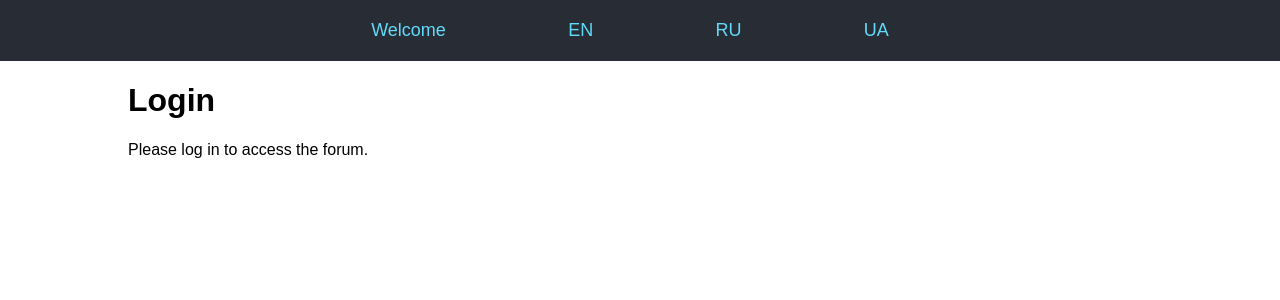
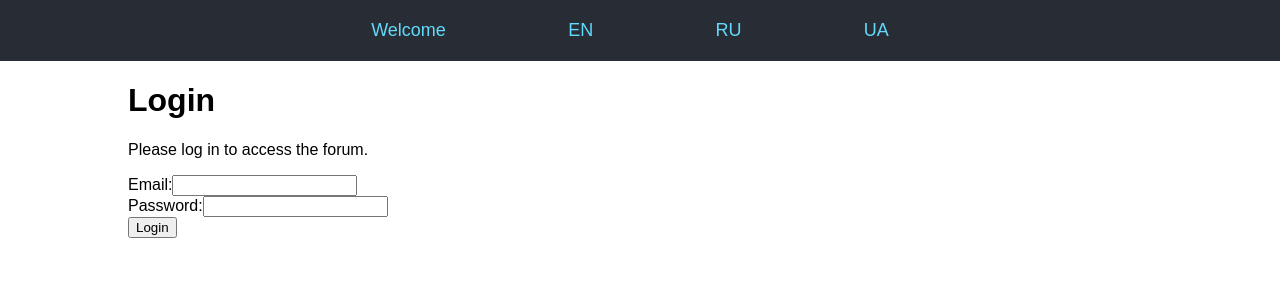
Before and after one commit to mykytashcheholevatyi/TalkNet-Monorepo, a React (Create React App) app in the folder reddit-clone/: page /login in a window 1280 px wide. Shown: the top 300 px of the page. Built offline with nearby package versions, Linux system fonts and the light colour scheme.

Commit message:
Update LoginPage.js

```diff
--- a/reddit-clone/src/pages/LoginPage.js
+++ b/reddit-clone/src/pages/LoginPage.js
@@ -1,11 +1,56 @@
-import React from 'react';
+import React, { useState } from 'react';
 
 function LoginPage() {
+  // Состояние для хранения данных формы
+  const [formData, setFormData] = useState({
+    email: '',
+    password: '',
+  });
+
+  // Обработчик изменения полей формы
+  const handleInputChange = (e) => {
+    const { name, value } = e.target;
+    setFormData({
+      ...formData,
+      [name]: value,
+    });
+  };
+
+  // Обработчик отправки формы
+  const handleSubmit = (e) => {
+    e.preventDefault();
+    // Отправка данных на сервер для аутентификации
+    // Вместо этого места, вы должны добавить код для отправки данных на сервер
+    console.log('Отправка данных:', formData);
+  };
+
   return (
     <div>
       <h1>Login</h1>
       <p>Please log in to access the forum.</p>
-      {/* Добавьте форму входа */}
+      <form onSubmit={handleSubmit}>
+        <div>
+          <label>Email:</label>
+          <input
+            type="email"
+            name="email"
+            value={formData.email}
+            onChange={handleInputChange}
+            required
+          />
+        </div>
+        <div>
+          <label>Password:</label>
+          <input
+            type="password"
+            name="password"
+            value={formData.password}
+            onChange={handleInputChange}
+            required
+          />
+        </div>
+        <button type="submit">Login</button>
+      </form>
     </div>
   );
 }
```
